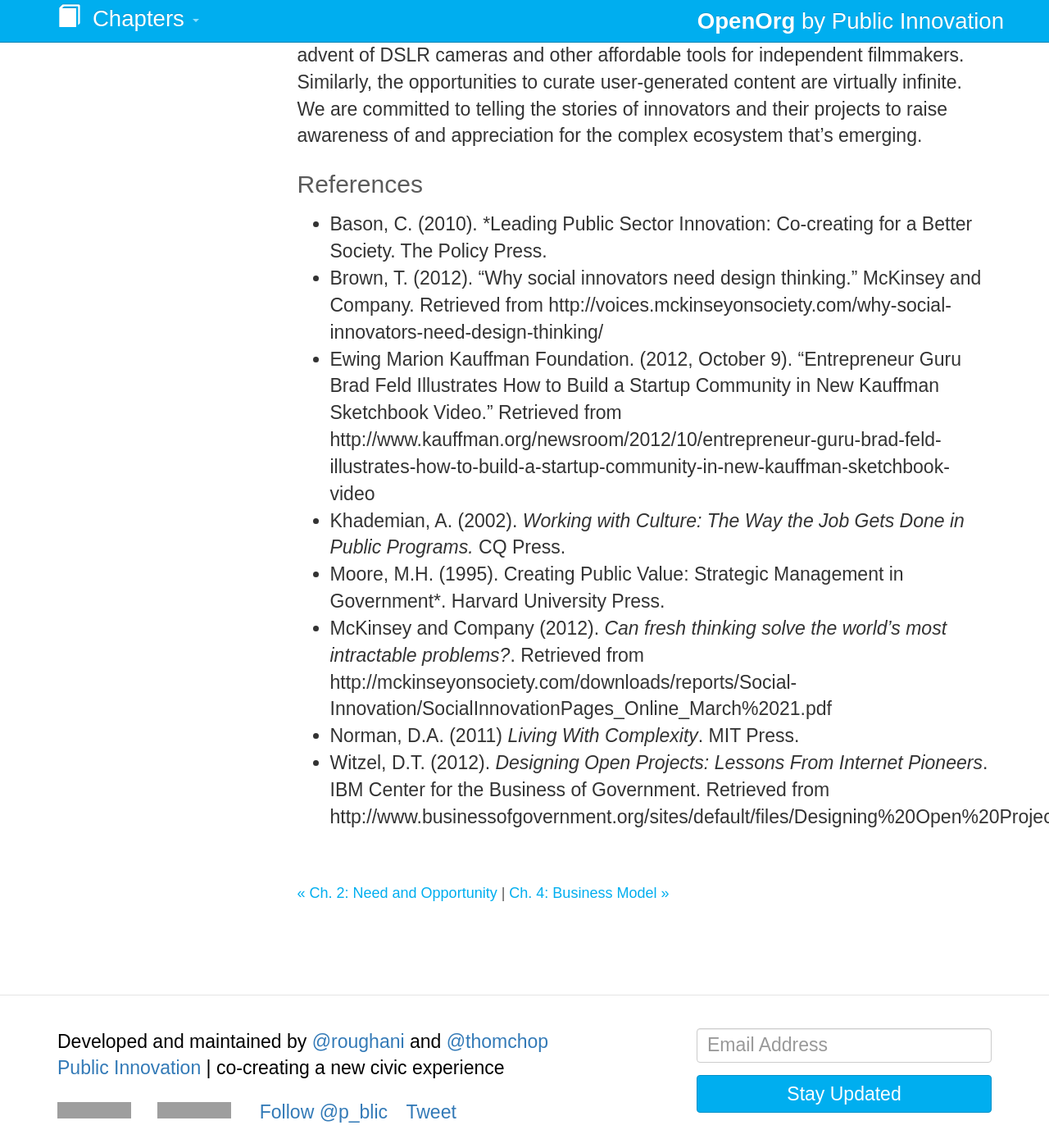
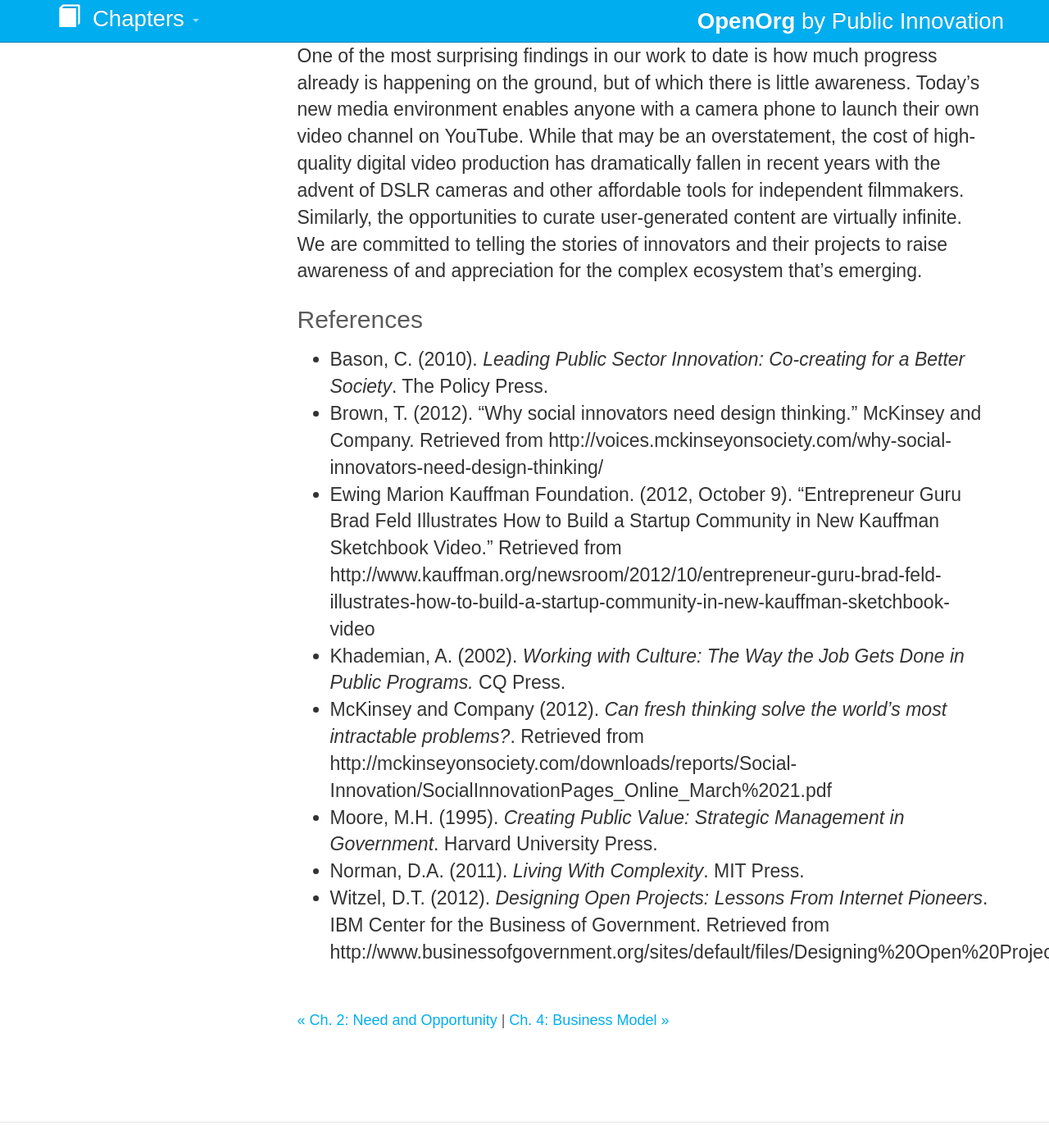
Before and after one commit to publicinnovation/openorg, a Jekyll site: the page built from chapters/3_social-impact-model.md, in a window 1280 px wide and 1400 px high, scrolled down 15571 px. Shown: the whole window at 82% size. Built offline with Jekyll 4.4.1, drawn with Linux system fonts in a browser that asks for light colours; nearby versions of some CDN libraries; Markdown is read by kramdown in place of the engine named in the settings; comment, search, counter and statistics services are not loaded; grey boxes are pictures that could not be loaded.

Commit message:
test new blockquote style

```diff
--- a/chapters/3_social-impact-model.md
+++ b/chapters/3_social-impact-model.md
@@ -263,13 +263,13 @@
 
 ## References
 
-- Bason, C. (2010). *Leading Public Sector Innovation: Co-creating for a Better Society. The Policy Press.
+- Bason, C. (2010). *Leading Public Sector Innovation: Co-creating for a Better Society*. The Policy Press.
 - Brown, T. (2012). "Why social innovators need design thinking." McKinsey and Company. Retrieved from http://voices.mckinseyonsociety.com/why-social-innovators-need-design-thinking/
 - Ewing Marion Kauffman Foundation. (2012, October 9). "Entrepreneur Guru Brad Feld Illustrates How to Build a Startup Community in New Kauffman Sketchbook Video." Retrieved from http://www.kauffman.org/newsroom/2012/10/entrepreneur-guru-brad-feld-illustrates-how-to-build-a-startup-community-in-new-kauffman-sketchbook-video
 - Khademian, A. (2002). *Working with Culture: The Way the Job Gets Done in Public Programs.* CQ Press.
-- Moore, M.H. (1995). Creating Public Value: Strategic Management in Government*. Harvard University Press.
 - McKinsey and Company (2012). *Can fresh thinking solve the world’s most intractable problems?*. Retrieved from http://mckinseyonsociety.com/downloads/reports/Social-Innovation/SocialInnovationPages_Online_March%2021.pdf
-- Norman, D.A. (2011) *Living With Complexity*. MIT Press.
+- Moore, M.H. (1995). *Creating Public Value: Strategic Management in Government*. Harvard University Press.
+- Norman, D.A. (2011). *Living With Complexity*. MIT Press.
 - Witzel, D.T. (2012). *Designing Open Projects: Lessons From Internet Pioneers*. IBM Center for the Business of Government. Retrieved from http://www.businessofgovernment.org/sites/default/files/Designing%20Open%20Projects.pdf
 
 <br />
--- a/css/custom.css
+++ b/css/custom.css
@@ -11,6 +11,10 @@
 
 h4 > a {
   color: #00aeef;
+}
+
+blockquote > p {
+  font-size: 1.3em
 }
 
 .navbar-brand, .navbar-text, .dropdown-menu > li > a {
@@ -264,11 +268,6 @@
   padding-top: 10px;
 }
 
-.bs-docs-section p {
-  margin-top: 10px;
-  padding-top: 10px;
-}
-
 .bs-docs-section > h2 {
   font-family: "quatro-slab", sans-serif;
 }
```
Also changed, not shown: chapters/2_need-and-opportunity.md (+1 -1 lines).
